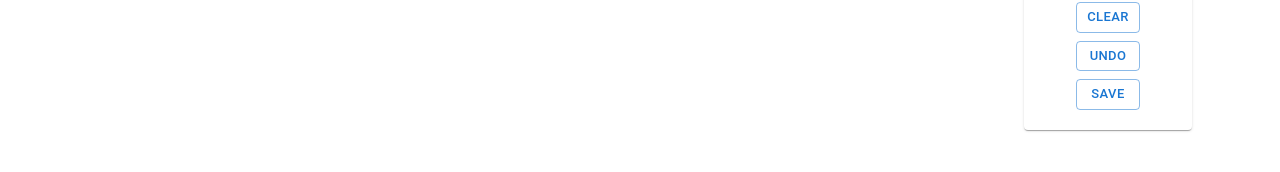
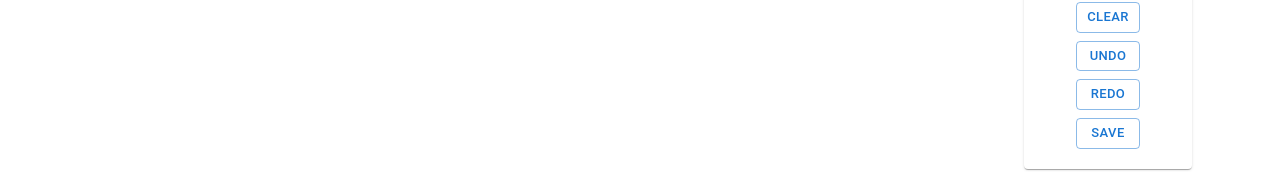
Before and after one commit to WikiPortal/DoodleCollab, a React (Vite) app: page /sketchbook in a window 1280 px wide. Shown: the part 343-515 px from the top of the page. Built offline with nearby package versions, Linux system fonts and the light colour scheme.

Commit message:
function for redo button

```diff
--- a/src/pages/Sketchbook/Sketchbook.jsx
+++ b/src/pages/Sketchbook/Sketchbook.jsx
@@ -100,6 +100,13 @@ const Sketchbook = () => {
     setLines((prev) => prev.slice(0, -1));
   };
 
+  const handleRedo = () => {
+    if (removedLines.length === 0) return;
+
+    setLines((prev) => [...prev, removedLines[removedLines.length - 1]]);
+    setRemovedLines((prev) => prev.slice(0, -1));
+  };
+
   return (
     <>
       <Navbar />
@@ -158,6 +165,9 @@ const Sketchbook = () => {
           <Button variant="outlined" size="small" onClick={() => handleUndo()}>
             Undo
           </Button>
+          <Button variant="outlined" size="small" onClick={() => handleRedo()}>
+            Redo
+          </Button>
           <Button variant="outlined" size="small" onClick={() => setOpen(true)}>
             Save
           </Button>
```
